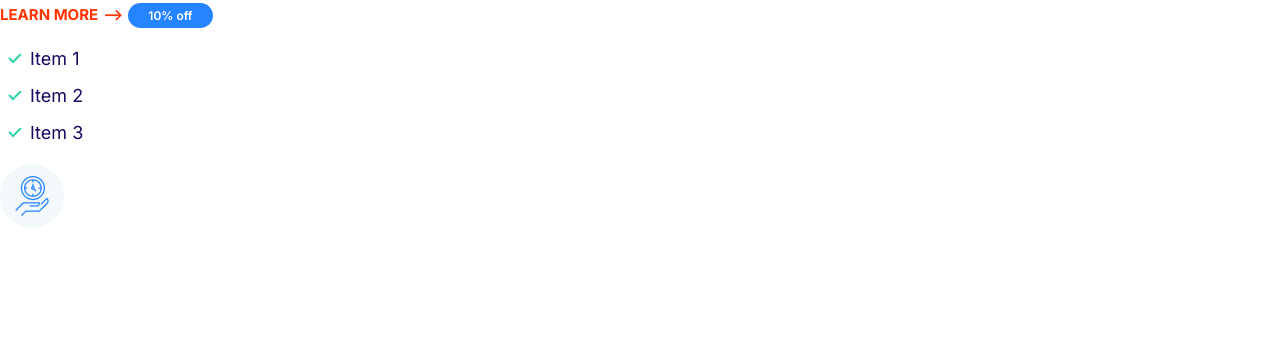
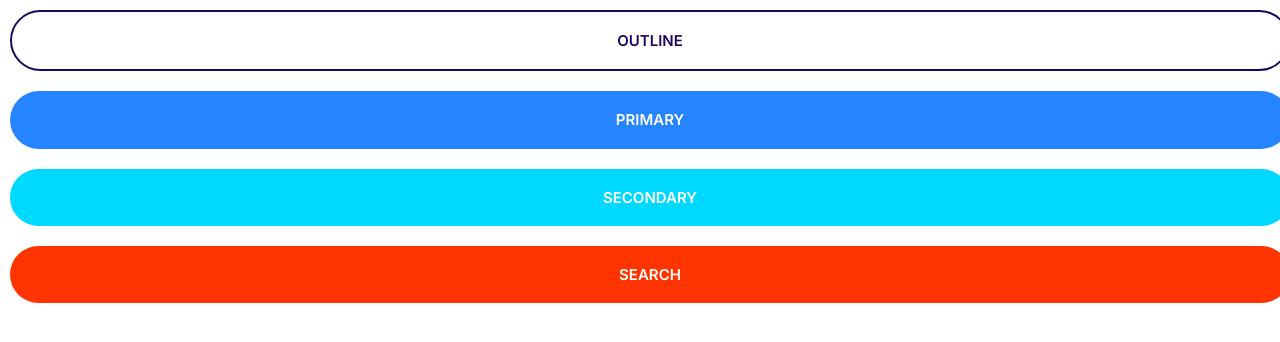
Before and after one commit to akmal-azami/envio, a plain HTML site: page index.html in a window 1280 px wide. Drawn offline with Linux system fonts and the light colour scheme.

Commit message:
Created all buttons accept search icon

```diff
--- a/CSS/style.css
+++ b/CSS/style.css
@@ -7,7 +7,9 @@
     --color-headings: #1b0760;
     --color-body: #918ca4;
 }
-
+*, *::after, *::before {
+    box-sizing: border-box;
+}
 html {
     font-size: 62.5%;
 }
@@ -169,3 +171,60 @@ background-color: var(--color-primary);
     justify-content: center;
     align-items: center;
 }
+
+/* Buttons */
+
+.button {
+    border-radius: 40px;
+    border: 0;
+    color: white;
+    cursor: pointer;
+    font-size: 1.8rem;
+    font-weight: 600;
+    padding: 2rem 3rem;
+    text-transform: uppercase;
+    white-space: nowrap;
+    margin: 1rem;
+}
+
+.button--primary {
+    background-color: var(--color-primary)  ;
+
+}
+.button--primary:hover {
+    filter: brightness(95%);
+}
+
+.button--secondary {
+    background-color: var(--color-secondary);
+}
+.button--secondary:hover {
+    filter: brightness(95%);
+
+}
+.button--outline {
+    color: var(--color-headings);
+    background-color: white;
+    border: 2px solid var(--color-headings);
+}
+.button--outline:hover {
+    color: white;
+    background-color: var(--color-headings);
+}
+
+.button--accent {
+    background-color: var(--color-accent);
+}
+.button--accent:hover {
+    filter: brightness(95%);
+    }
+
+.button--block {
+    width:100%;
+    display: inline-block
+    }
+
+    @media screen and (min-width:1024px) {
+.button {
+    font-size: 1.5rem ;
+}}
--- a/index.html
+++ b/index.html
@@ -15,19 +15,9 @@
     <title>Document</title>
   </head>
   <body>
-    <a href="#" class="link-arrow">learn more</a>
-
-    <span class="badge badge--primary badge--small">10% off</span>
-
-    <ul class="list list--tick">
-      <li class="list__item">Item 1</li>
-      <li class="list__item">Item 2</li>
-      <li class="list__item">Item 3</li>
-    </ul>
-    <span class="icon-container">
-      <svg class="icon icon--primary">
-        <use xlink:href="/images/sprite.svg#clock"></use>
-      </svg>
-    </span>
+    <button class="button button--outline button--block">Outline</button>
+    <button class="button button--primary button--block">PRIMARY</button>
+    <button class="button button--secondary button--block">Secondary</button>
+    <button class="button button--accent button--block">Search</button>
   </body>
 </html>
```
Also changed, not shown: components/button.html (added, +4 -0 lines), images/search.svg (added).
